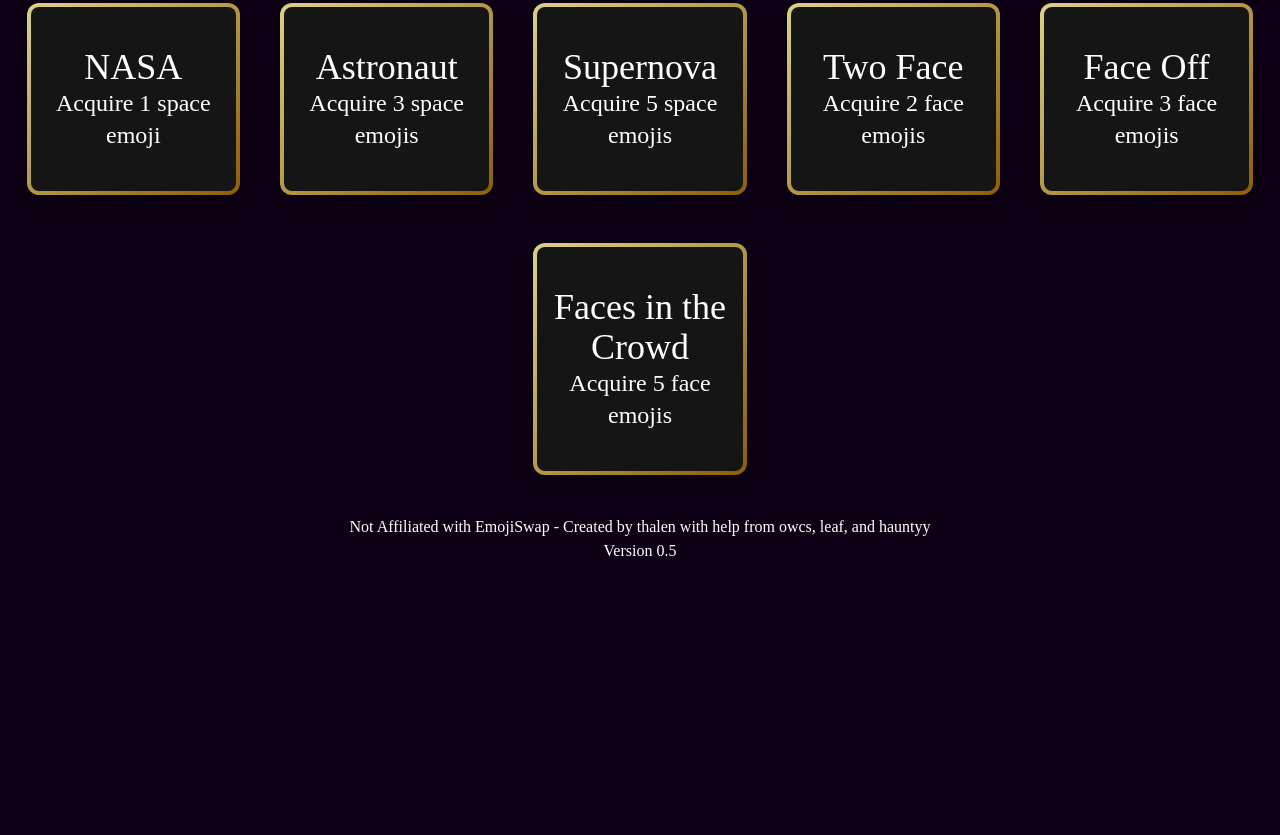
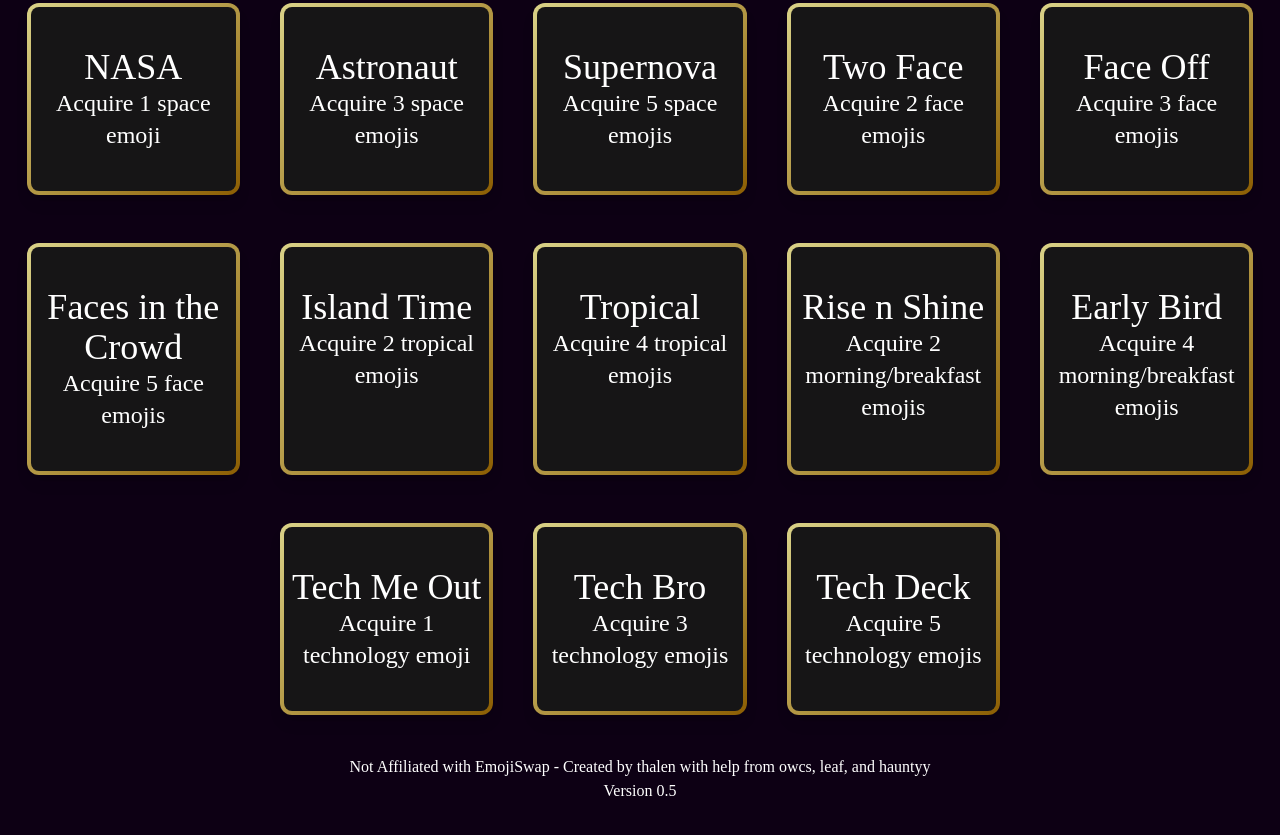
Before and after one commit to Tabadia/emojimarket, a website: page docs/trophy.html in a window 1280 px wide. Shown: the part 7429-8264 px from the top of the page. Before the commit the page ends 8024 px from the top, so only its background shows below. Drawn offline with Linux system fonts and the light colour scheme; a web font is replaced by a local one.

Commit message:
added new update emojis/trophies

```diff
--- a/docs/trophy.html
+++ b/docs/trophy.html
@@ -626,7 +626,34 @@
           <h1 class="trophyTitle">Faces in the Crowd</h1>
           <h1 class="trophyTxt">Acquire 5 face emojis</h1>
         </div>
-
+        <div class="trophy">
+          <h1 class="trophyTitle">Island Time</h1>
+          <h1 class="trophyTxt">Acquire 2 tropical emojis</h1>
+        </div>
+        <div class="trophy">
+          <h1 class="trophyTitle">Tropical</h1>
+          <h1 class="trophyTxt">Acquire 4 tropical emojis</h1>
+        </div>
+        <div class="trophy">
+          <h1 class="trophyTitle">Rise n Shine</h1>
+          <h1 class="trophyTxt">Acquire 2 morning/breakfast emojis</h1>
+        </div>
+        <div class="trophy">
+          <h1 class="trophyTitle">Early Bird</h1>
+          <h1 class="trophyTxt">Acquire 4 morning/breakfast emojis</h1>
+        </div>
+        <div class="trophy">
+          <h1 class="trophyTitle">Tech Me Out</h1>
+          <h1 class="trophyTxt">Acquire 1 technology emoji</h1>
+        </div>
+        <div class="trophy">
+          <h1 class="trophyTitle">Tech Bro</h1>
+          <h1 class="trophyTxt">Acquire 3 technology emojis</h1>
+        </div>
+        <div class="trophy">
+          <h1 class="trophyTitle">Tech Deck</h1>
+          <h1 class="trophyTxt">Acquire 5 technology emojis</h1>
+        </div>
       </div>
 
     </main>
```
Also changed, not shown: docs/database.html (+2 -2 lines).
